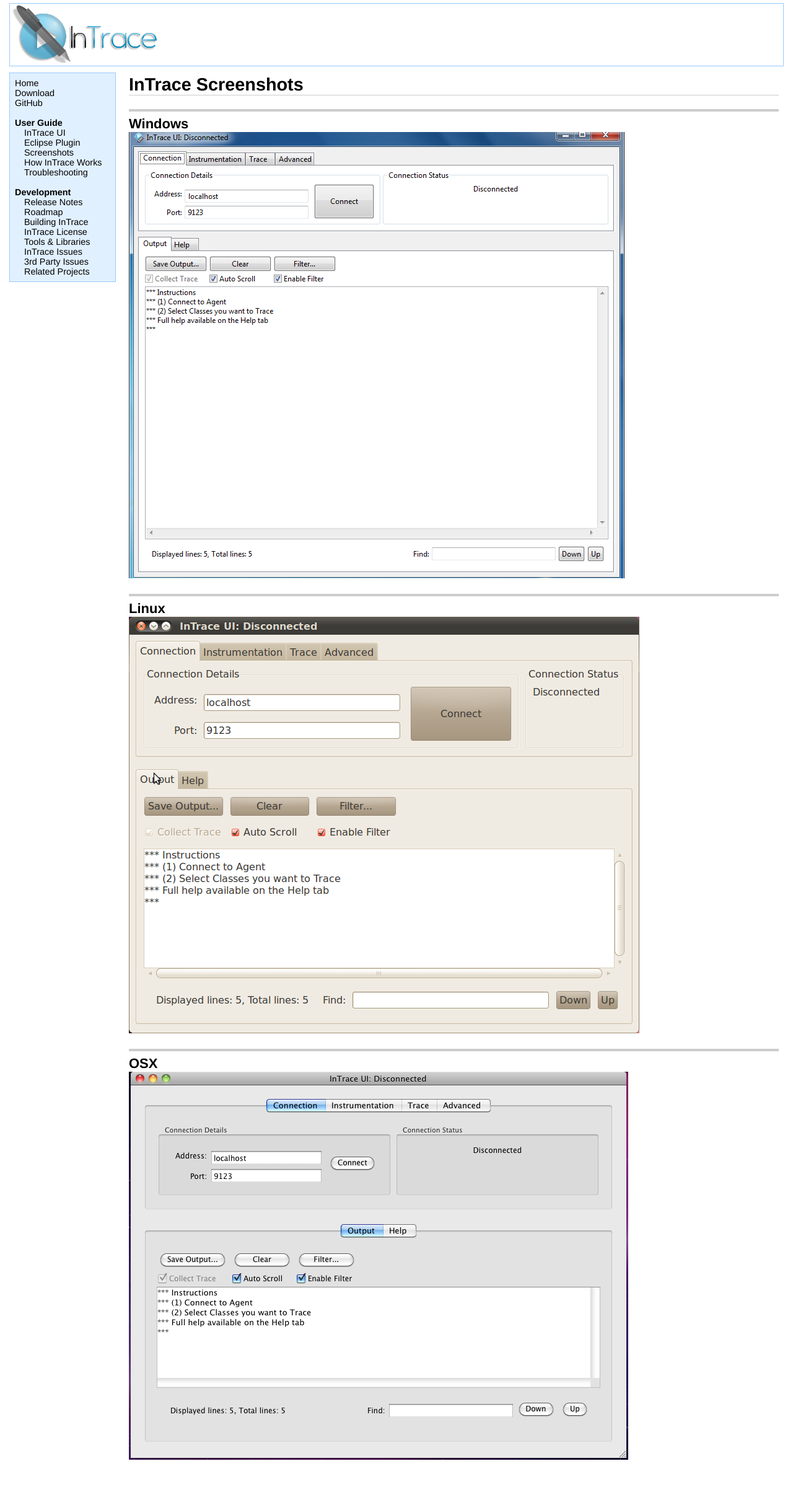
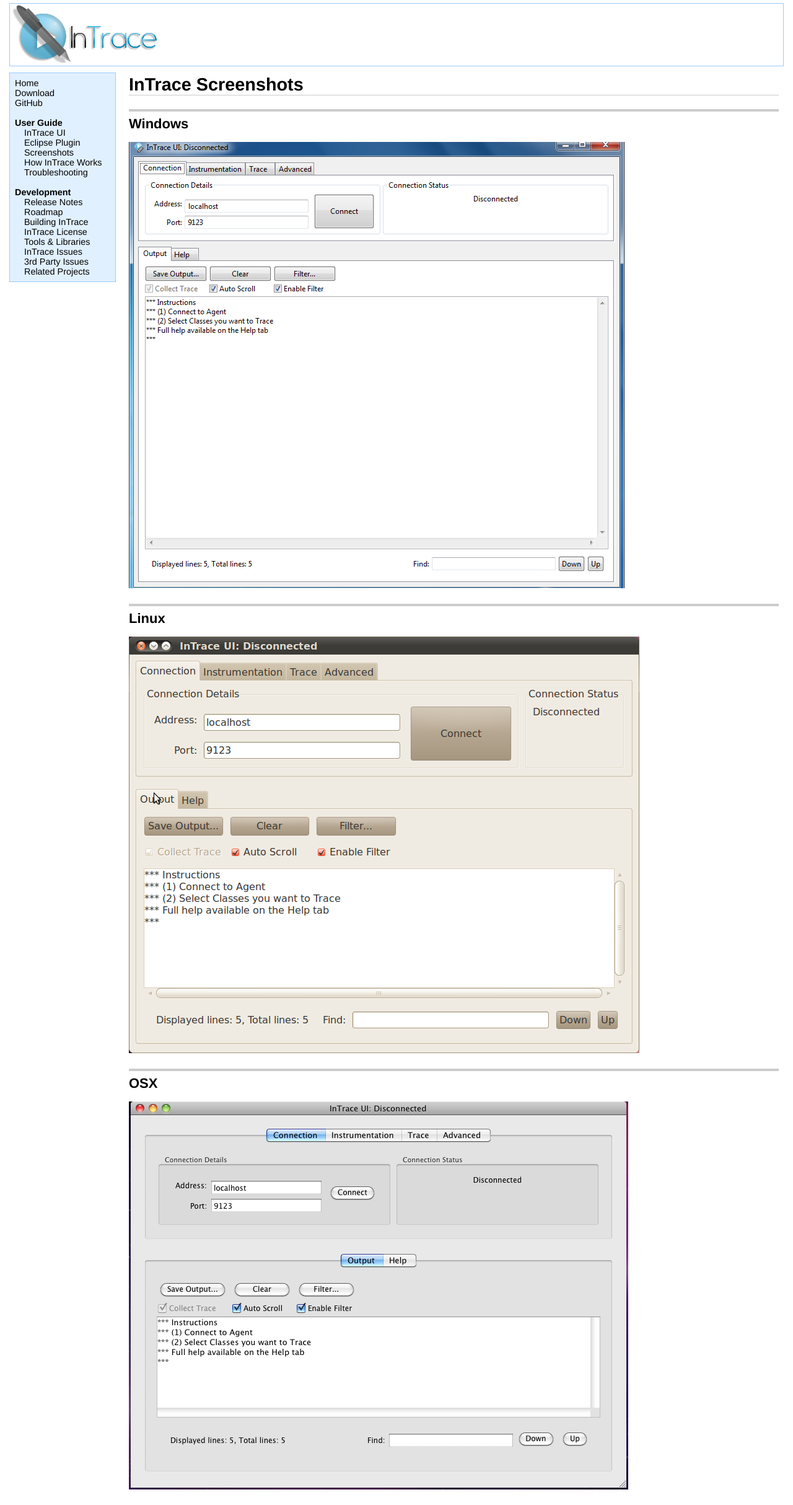
Before and after one commit to mchr3k/org.intrace, a Jekyll site: the page built from screenshots.html, in a window 1280 px wide. Shown: the whole page at 62% size. Built offline with Jekyll 4.4.1, drawn with Linux system fonts in a browser that asks for light colours; before the commit the page ends 2380 px from its top, so only the background shows below that.

Commit message:
Add paragraph breaks

```diff
--- a/screenshots.html
+++ b/screenshots.html
@@ -6,12 +6,12 @@ title: InTrace - Screenshots
 
 <h2>Windows</h2>
 
-<img src="img/intrace-win.png" />
+<p><img src="img/intrace-win.png" />
 
 <h2>Linux</h2>
 
-<img src="img/intrace-linux.png" />
+<p><img src="img/intrace-linux.png" />
 
 <h2>OSX</h2>
 
-<img src="img/intrace-osx.png" />
+<p><img src="img/intrace-osx.png" />
```
